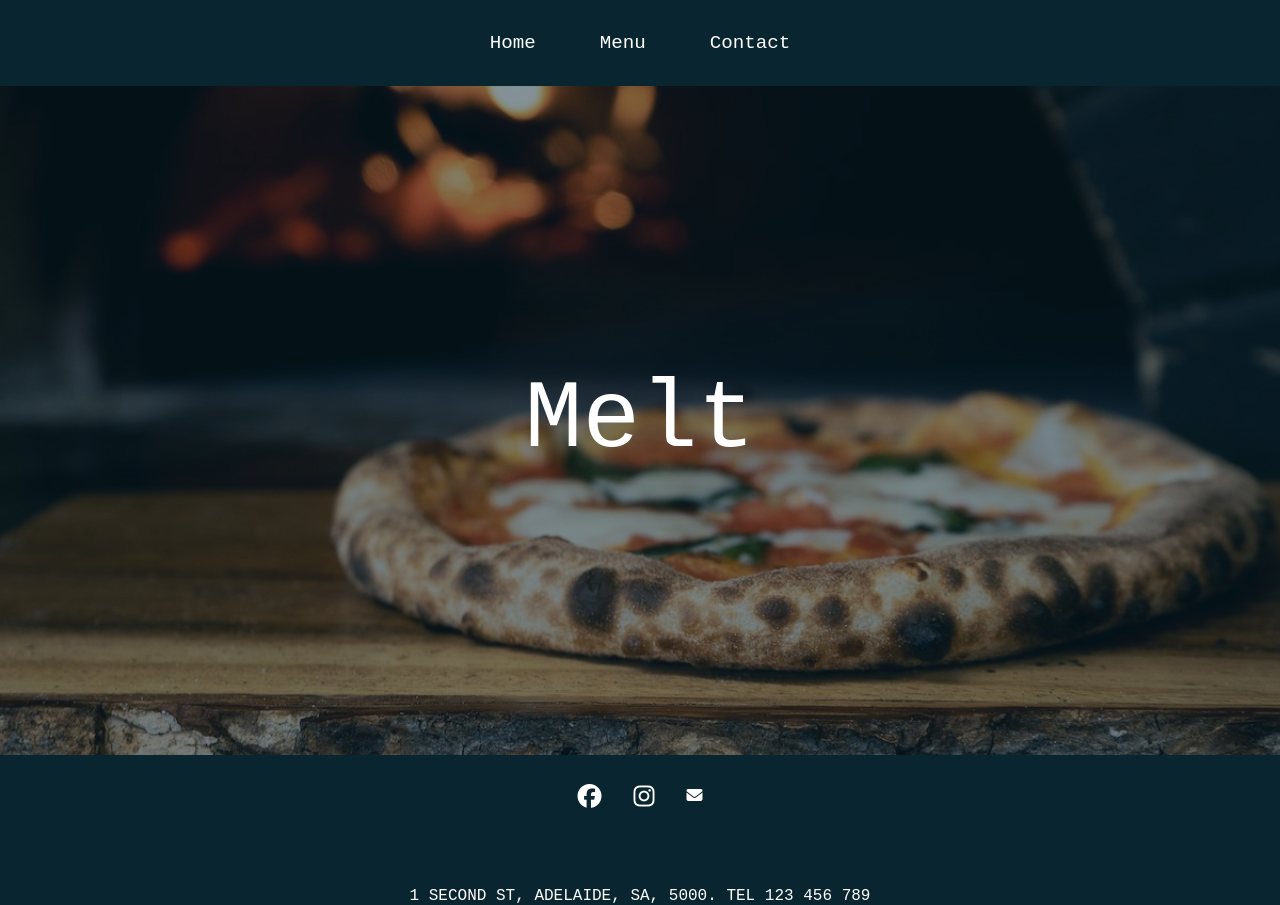
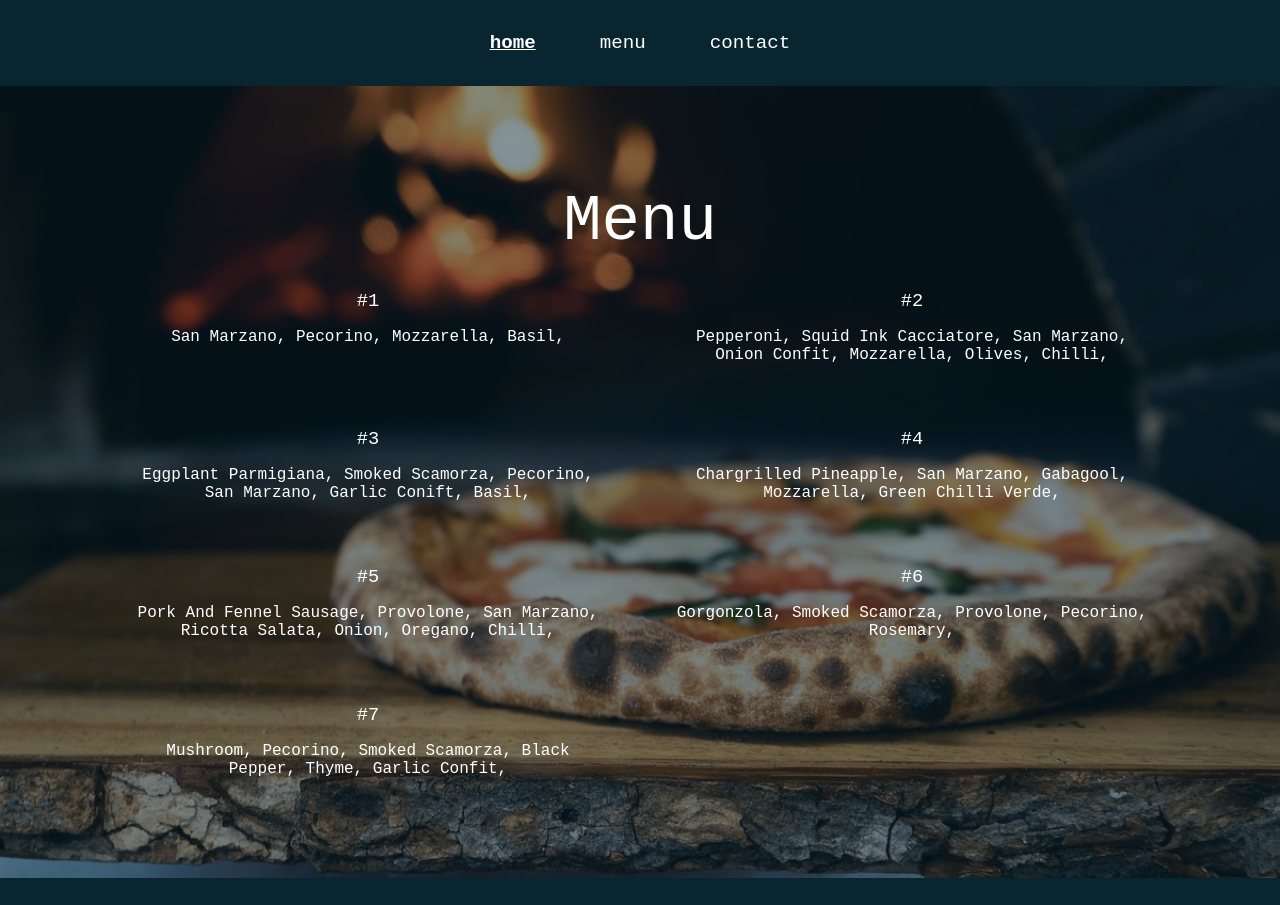
Before and after one commit to laurenchamps/restaurant, a website built with webpack: page dist/index.html in a window 1280 px wide. After the commit the page ends 878 px from the top, so only its background shows below. Built offline with nearby package versions, Linux system fonts and the light colour scheme.

Commit message:
Add content to menu page

```diff
--- a/src/index.js
+++ b/src/index.js
@@ -2,6 +2,20 @@ import _ from 'lodash';
 import './style.css';
 import init from './init.js';
 import { createSocialIcons } from './init.js';
+import menu from './menu.js';
+import { displayMenu } from './menu.js';
+import { loadHeader, loadMain, displayName } from './init.js';
 
-init();
-document.body.appendChild(createSocialIcons());
+// init();
+// document.body.appendChild(createSocialIcons());
+
+document.body.appendChild(loadHeader());
+document.body.appendChild(loadMain(displayMenu()));
+// menu();
+
+function highlightNavItem(item) {
+    const navItem = document.querySelector('.' + item);
+    navItem.classList.add('active');
+}
+
+highlightNavItem('home');
--- a/src/init.js
+++ b/src/init.js
@@ -8,7 +8,7 @@ export default function init() {
     return content;
 }
 
-function loadHeader() {
+export function loadHeader() {
     const header = document.createElement('header');
     header.appendChild(loadMenu());
 
@@ -16,7 +16,7 @@ function loadHeader() {
 }
 
 function loadMenu(){
-    const menuItems = ['Home', 'Menu', 'Contact'];
+    const menuItems = ['home', 'menu', 'contact'];
 
     const nav = document.createElement('nav');
     const ul = document.createElement('ul');
@@ -25,6 +25,7 @@ function loadMenu(){
     for(let i = 0; i < menuItems.length; i++) {
         const li = document.createElement('li');
         li.appendChild(document.createTextNode(menuItems[i]));
+        li.classList.add(menuItems[i]);
         ul.appendChild(li);
     }
 
@@ -33,17 +34,24 @@ function loadMenu(){
     return nav;
 }
 
-function loadMain() {
+export function loadMain(content) {
     const div = document.createElement('div');
-    const h1 = document.createElement('h1');
+    div.classList.add('hero');
 
-    div.classList.add('hero');
-    h1.textContent = 'Melt';
-
-    div.appendChild(h1);
+    div.appendChild(content);
 
     return div;
 }
+
+export function displayName() {
+    const h1 = document.createElement('h1');
+
+    h1.textContent = 'Melt';
+
+    return h1;
+}
+
+
 
 function loadFooter() {
     const footer = document.createElement('footer');
--- /dev/null
+++ b/src/menu.js
@@ -0,0 +1,79 @@
+export default function menu() {
+
+
+    return document.body.appendChild(createMenu());
+
+}
+
+
+export function displayMenu() {
+    const pizzas = [
+        {
+            id: 1,
+            ingredients: ['san marzano', 'pecorino', 'mozzarella', 'basil'],
+        },
+        {
+            id: 2,
+            ingredients: ['pepperoni', 'squid ink cacciatore', 'san marzano', 'onion confit', 'mozzarella', 'olives', 'chilli'],
+        },
+        {
+            id: 3,
+            ingredients: ['eggplant parmigiana', 'smoked scamorza', 'pecorino', 'san marzano', 'garlic conift', 'basil'],
+        },
+        {
+            id: 4,
+            ingredients: ['chargrilled pineapple', 'san marzano', 'gabagool', 'mozzarella', 'green chilli verde'],
+        },
+        {
+            id: 5,
+            ingredients: ['pork and fennel sausage', 'provolone', 'san marzano', 'ricotta salata', 'onion', 'oregano', 'chilli'],
+        },
+        {
+            id: 6,
+            ingredients: ['gorgonzola', 'smoked scamorza', 'provolone', 'pecorino', 'rosemary'],
+        },
+        {
+            id: 7,
+            ingredients: ['mushroom', 'pecorino', 'smoked scamorza', 'black pepper', 'thyme', 'garlic confit'],
+        },
+    ];
+
+    const title = document.createElement('h2');
+    title.classList.add('title');
+    title.textContent = 'Menu';
+
+    const menu = document.createElement('div');
+    menu.classList.add('menu');
+
+    menu.appendChild(title);
+
+    const menuItems = document.createElement('div');
+    menuItems.classList.add('menu-item-grp');
+
+    pizzas.forEach(function(pizza) {
+        const menuItem = document.createElement('div');
+        menuItem.classList.add('menu-item');
+
+        const itemNumber = document.createElement('h3');
+        itemNumber.textContent = '#' + pizza.id;
+
+        let description = '';
+        const para = document.createElement('p');
+
+        pizza.ingredients.forEach(function(ingredient) {
+            description += `${ingredient}, `;
+            menuItem.setAttribute('id', pizza.id);
+        });
+
+        para.textContent = description;
+
+        menuItem.appendChild(itemNumber);
+        menuItem.appendChild(para);
+
+        menuItems.appendChild(menuItem);
+    });
+
+    menu.appendChild(menuItems);
+
+    return menu;
+};
--- a/src/style.css
+++ b/src/style.css
@@ -40,6 +40,11 @@ h1 {
     font-size: 6rem;
 }
 
+h2 {
+    font-size: 4rem;
+    margin-bottom: 2rem;
+}
+
 body {
     min-height: 100%;
     display: grid;
@@ -57,8 +62,8 @@ p {
     color: #fff;
     text-align: center;
 
-    padding-top: 280px;
-    padding-bottom: 280px;
+    padding-top: 100px;
+    padding-bottom: 100px;
 
     position: relative;
     isolation: isolate;
@@ -112,6 +117,28 @@ footer {
     text-transform: uppercase;
 }
 
-/* .copyright {
-    margin-top: 2rem;
-} */
+.menu-item-grp {
+    display: grid;
+    grid-template-columns: repeat(auto-fit, minmax(350px, 1fr));
+    gap: 4rem;
+    max-width: 80%;
+    margin: 0 auto;
+}
+
+.menu-item {
+    text-align: center;
+    text-transform: capitalize;
+}
+
+.active {
+    text-decoration: underline;
+    font-weight: bold;
+}
+
+
+/* Media queries */
+@media (min-width: 1472px) {
+    [id="7"] {
+        grid-column-start: 2;
+    }
+}
--- a/webpack.config.js
+++ b/webpack.config.js
@@ -4,6 +4,7 @@ module.exports = {
     entry: {
         index: './src/index.js',
         init: './src/init.js',
+        menu: './src/menu.js',
     },
     output: {
         filename: '[name].bundle.js',
```
Also changed, not shown: dist/index.html, dist/menu.bundle.js (added), 1 other file.
